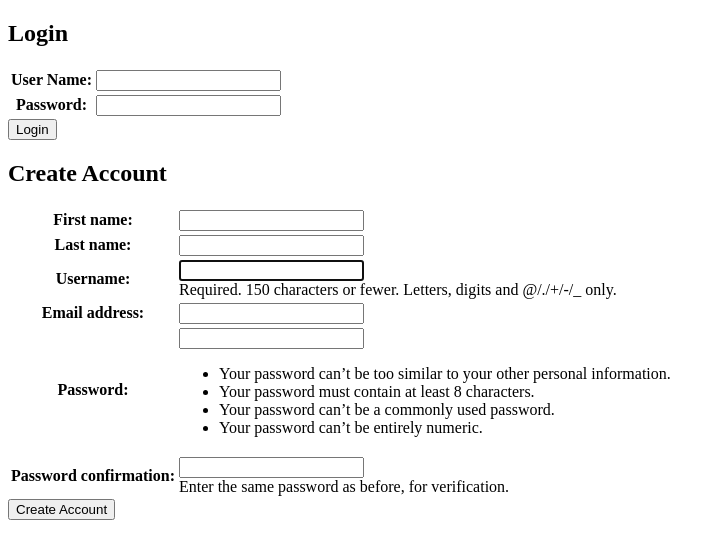
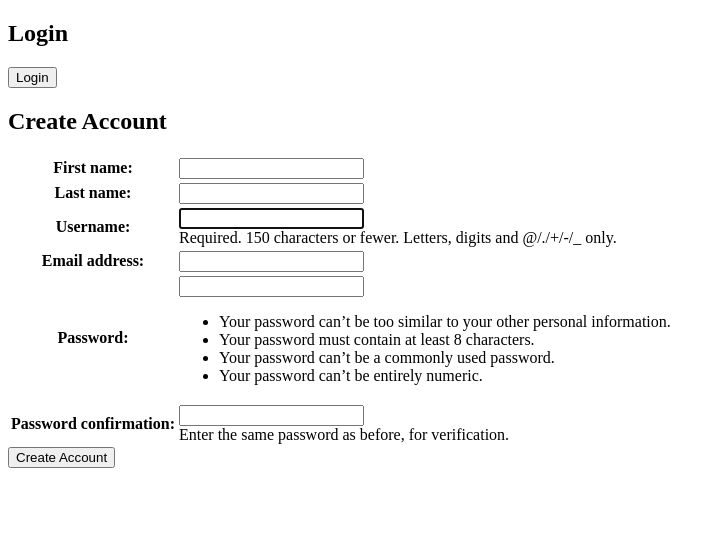
Before and after one commit to bentaylor238/AuctionApplication, a Django app: template auction_app/templates/old/login.html in a window 1280 px wide. Shown: the part 48-607 px from the top of the page, without its empty margins (0-725 px from the left). Run offline with Django 3.2, Linux system fonts and the light colour scheme; the template is opened without the code that fills it: values that come from a table or form of the project are taken from there, others are empty.

Commit message:
check point

```diff
--- a/auction_app/forms.py
+++ b/auction_app/forms.py
@@ -25,24 +25,24 @@ class RulesForm(forms.ModelForm):
 #                 raise forms.ValidationError('Passwords do not match')
 #             return password
 
-class Login(forms.Form):
-    username = forms.CharField(label='User Name', max_length=50)
-    password = forms.CharField(widget=forms.PasswordInput())
+# class Login(forms.Form):
+#     username = forms.CharField(label='User Name', max_length=50)
+#     password = forms.CharField(widget=forms.PasswordInput())
 
-    def clean(self):
-        cleaned_data = super().clean()
-        username = self.cleaned_data.get('username')
-        password = self.cleaned_data.get('password')
+#     def clean(self):
+#         cleaned_data = super().clean()
+#         username = self.cleaned_data.get('username')
+#         password = self.cleaned_data.get('password')
 
-        if password and username:
-            try:
-                user = User.objects.get(username=username)
-                if password != user.password:
-                    #add validation error to the generic form
-                    raise forms.ValidationError('Username or password is incorrect')
-            except:
-                #add validation error to specific form element
-                self.add_error('username', 'Username does not exist')
+#         if password and username:
+#             try:
+#                 user = AuctionUser.objects.get(username=username)
+#                 if password != user.password:
+#                     #add validation error to the generic form
+#                     raise forms.ValidationError('Username or password is incorrect')
+#             except:
+#                 #add validation error to specific form element
+#                 self.add_error('username', 'Username does not exist')
 
 class CreateAccount(UserCreationForm):
     class Meta:
@@ -52,4 +52,4 @@ class CreateAccount(UserCreationForm):
 class UpdateAccount(UserChangeForm):
     class Meta:
         model = AuctionUser
-        fields = ('first_name','last_name', 'username','email','auction_number')
+        fields = ('first_name','last_name', 'username','email','auction_number',)
--- a/auction_app/models.py
+++ b/auction_app/models.py
@@ -6,13 +6,12 @@ import datetime
 
 class Auction(models.Model):
     published = models.BooleanField(default=False)
-    type = models.CharField( max_length=50)
+    type = models.CharField(max_length=50)
 
 class Item(models.Model):
     class Meta:
         abstract = True
     title = models.CharField(max_length=200, default='')
-    # user = models.ForeignKey(User, on_delete=models.CASCADE)
     description = models.CharField(max_length=200, default='')
     date = models.DateTimeField(datetime.datetime.now(), default=datetime.datetime.now())
     imageName = models.CharField(max_length=50, default='')
```
Also changed, not shown: auction_app/templates/rules.html (+3 -4 lines).
